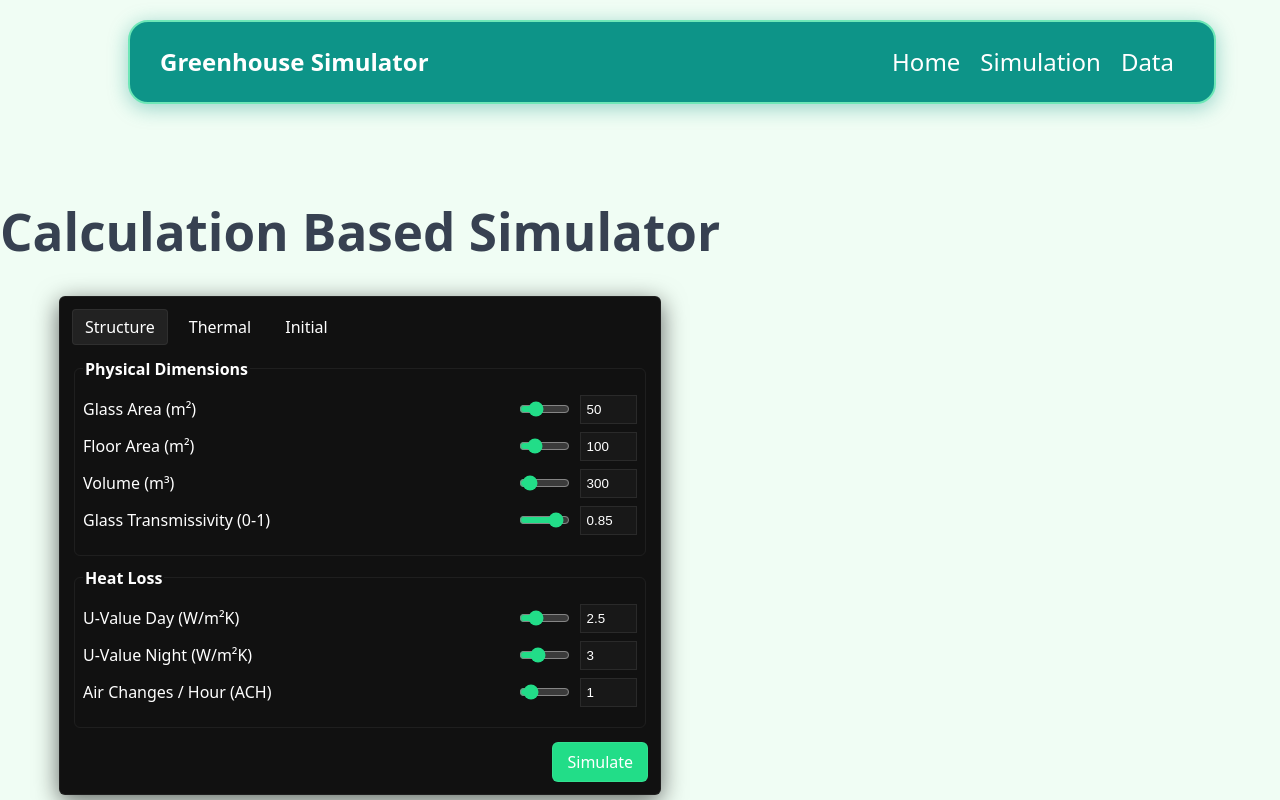
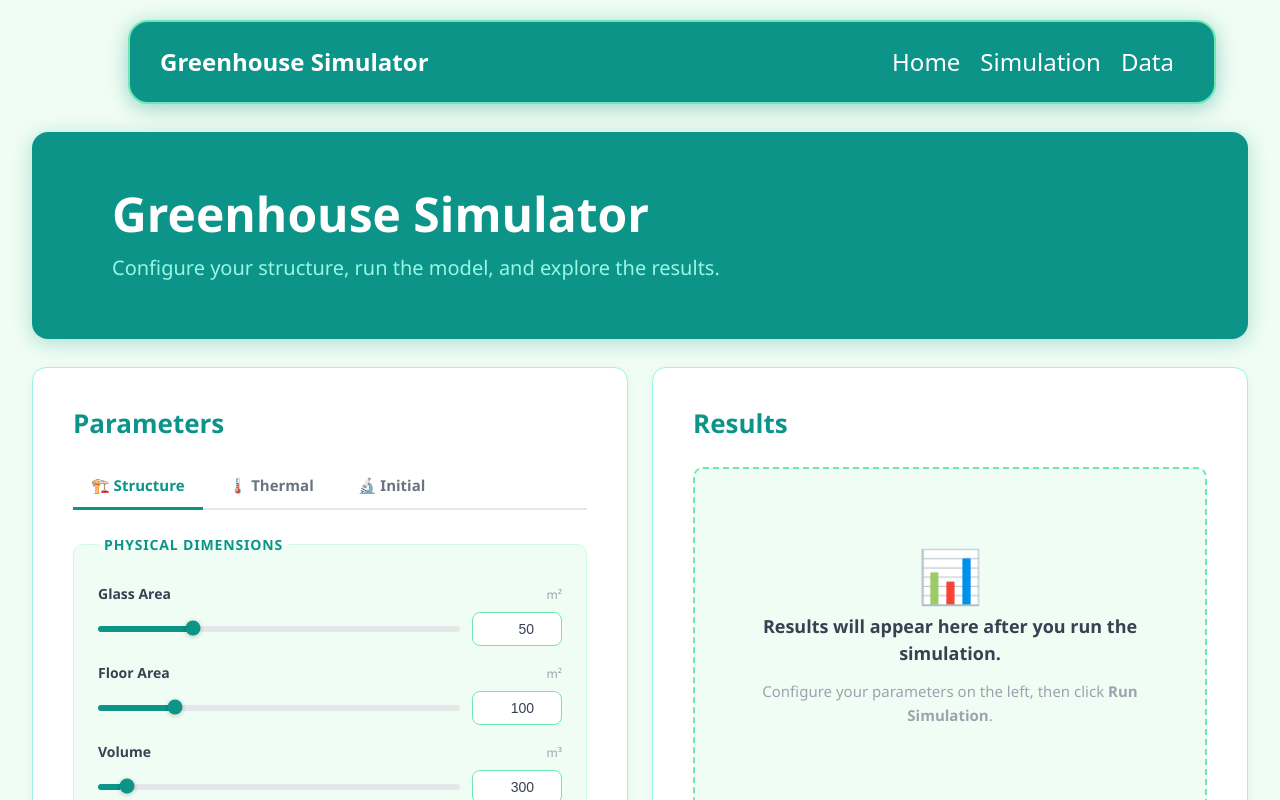
Before and after one commit to nthomas211/Solar-Greenhouse, a React (Vite) app in the folder frontend/greenhouse-simulation-app/: page /simulation in a window 1280 px wide. Shown: the top 800 px of the page. Built offline with nearby package versions, Linux system fonts and the light colour scheme.

Commit message:
sim-page styled

```diff
--- a/frontend/greenhouse-simulation-app/src/index.css
+++ b/frontend/greenhouse-simulation-app/src/index.css
@@ -11,6 +11,10 @@
   text-rendering: optimizeLegibility;
   -webkit-font-smoothing: antialiased;
   -moz-osx-font-smoothing: grayscale;
+}
+
+#root {
+  width: 100%;
 }
 
 a {
--- a/frontend/greenhouse-simulation-app/src/pages/Simulation.css
+++ b/frontend/greenhouse-simulation-app/src/pages/Simulation.css
@@ -1,43 +1,310 @@
-.cfg-tabs { display:flex; gap:8px; align-items:center; margin-bottom:12px; }
-.cfg-tab-btn { padding:6px 12px; border:1px solid transparent; border-radius:4px; cursor:pointer; background:none; }
-.cfg-tab-btn.active { background:#f0f0f0; border-color:#ccc; }
-.cfg-grid { display:grid; grid-template-columns:1fr 120px; gap:8px 12px; align-items:center; margin-bottom:12px; }
-.cfg-section-title { font-weight:600; margin:10px 0 6px; }
-.cfg-row { display:flex; gap:8px; align-items:center; }
-.cfg-range { width:100%; }
-.cfg-button { margin-top:14px; padding:8px 14px; border-radius:6px; border:1px solid #2b6; background:#2d8; cursor:pointer; }
-.cfg-input-number { width:100%; box-sizing:border-box; padding:6px; }
-fieldset { border:1px solid #eee; padding:8px; border-radius:6px; }
-.config-section {
-    width: 80%;
-    max-width: 1200px;
-    margin: 36px auto;
-    background: #111;
-    color: #fff;
-    border: 1px solid rgba(255,255,255,0.06) !important;
-    padding: 12px;
-    border-radius: 6px !important;
-    box-shadow: 0 6px 24px rgba(0,0,0,0.6);
+/* ═══════════════════════════════════════════
+   Simulation Page — matches Landing.jsx theme
+   Primary: #0d9488  Surface: #f0fdf4
+   Accent border: #99f6e4  Subtle: #6ee7b7
+   ═══════════════════════════════════════════ */
+
+/* ── Page shell ── */
+.sim-page {
+  min-height: 100vh;
+  width: 100%;
+  background-color: #f0fdf4;
+  padding: 32px;
+  font-family: "Segoe UI", sans-serif;
+  box-sizing: border-box;
 }
 
-/* keep tab text visible on dark bg */
-.cfg-tab-btn { color: inherit; }
-.cfg-tab-btn.active { background:#222; border-color: rgba(255,255,255,0.06); color:#fff; }
-
-/* fieldsets and labels */
-fieldset { background: transparent; border: 1px solid rgba(255,255,255,0.06); }
-legend, label, .cfg-section-title { color: inherit; }
-
-/* inputs on dark bg */
-input, select, textarea, .cfg-input-number {
-    background: rgba(255,255,255,0.03);
-    color: inherit;
-    border: 1px solid rgba(255,255,255,0.08);
-    box-sizing: border-box;
+/* ── Hero banner ── */
+.sim-hero {
+  background-color: #0d9488;
+  border-radius: 16px;
+  padding: 56px 80px;
+  margin-bottom: 28px;
+  box-shadow: 0 4px 20px rgba(13, 148, 136, 0.3);
 }
 
-/* range control styling hint */
-.cfg-range { accent-color: #2d8; }
+.sim-hero-title {
+  font-size: 48px;
+  font-weight: 800;
+  color: #ffffff;
+  margin: 0 0 12px 0;
+  line-height: 1.1;
+}
 
-/* action button */
-.cfg-button { background: #2d8; color: #fff; border-color: rgba(255,255,255,0.08); }
+.sim-hero-sub {
+  color: #99f6e4;
+  font-size: 20px;
+  margin: 0;
+}
+
+/* ── Two-column workspace ── */
+.sim-workspace {
+  display: grid;
+  grid-template-columns: 1fr 1fr;
+  gap: 24px;
+  align-items: start;
+}
+
+@media (max-width: 900px) {
+  .sim-workspace {
+    grid-template-columns: 1fr;
+  }
+}
+
+/* ── Shared card ── */
+.sim-card {
+  background: #ffffff;
+  border: 1px solid #99f6e4;
+  border-radius: 14px;
+  padding: 36px 40px;
+  box-shadow: 0 2px 10px rgba(0, 0, 0, 0.05);
+  box-sizing: border-box;
+}
+
+.sim-card-heading {
+  font-size: 26px;
+  font-weight: 700;
+  color: #0d9488;
+  margin: 0 0 24px 0;
+}
+
+/* ── Tabs ── */
+.sim-tabs {
+  display: flex;
+  gap: 8px;
+  margin-bottom: 24px;
+  border-bottom: 2px solid #e5e7eb;
+  padding-bottom: 0;
+}
+
+.sim-tab {
+  background: none;
+  border: none;
+  border-bottom: 3px solid transparent;
+  border-radius: 0;
+  padding: 8px 18px 12px;
+  margin-bottom: -2px;
+  font-size: 15px;
+  font-weight: 600;
+  color: #6b7280;
+  cursor: pointer;
+  transition: color 0.2s, border-color 0.2s;
+}
+
+.sim-tab:hover {
+  color: #0d9488;
+  border-color: #6ee7b7;
+}
+
+.sim-tab.active {
+  color: #0d9488;
+  border-color: #0d9488;
+}
+
+/* ── Fieldsets ── */
+.sim-fields {
+  display: flex;
+  flex-direction: column;
+  gap: 20px;
+}
+
+.sim-fieldset {
+  border: 1px solid #d1fae5;
+  border-radius: 10px;
+  padding: 20px 24px;
+  background: #f0fdf4;
+  margin: 0;
+}
+
+.sim-legend {
+  font-size: 14px;
+  font-weight: 700;
+  color: #0d9488;
+  text-transform: uppercase;
+  letter-spacing: 0.06em;
+  padding: 0 6px;
+}
+
+/* ── Individual field row ── */
+.field-row {
+  margin-top: 16px;
+}
+
+.field-row:first-of-type {
+  margin-top: 8px;
+}
+
+.field-label-row {
+  display: flex;
+  justify-content: space-between;
+  align-items: baseline;
+  margin-bottom: 8px;
+}
+
+.field-label {
+  font-size: 14px;
+  font-weight: 600;
+  color: #374151;
+}
+
+.field-unit {
+  font-size: 12px;
+  color: #9ca3af;
+  font-weight: 500;
+}
+
+.field-controls {
+  display: flex;
+  align-items: center;
+  gap: 12px;
+}
+
+.field-number {
+  width: 80px;
+  min-width: 90px;
+  padding: 8px 12px;
+  border: 1.5px solid #6ee7b7;
+  border-radius: 8px;
+  font-size: 14px;
+  font-weight: 500;
+  color: #374151;
+  background: #fff;
+  text-align: right;
+  transition: border-color 0.15s;
+  box-sizing: border-box;
+}
+
+.field-number:focus {
+  outline: none;
+  border-color: #0d9488;
+  box-shadow: 0 0 0 3px rgba(13, 148, 136, 0.15);
+}
+
+.slider-track {
+  flex: 1;
+  display: flex;
+  align-items: center;
+}
+
+.slider-fill {
+  display: none;
+}
+
+.field-slider {
+  width: 100%;
+  height: 6px;
+  margin: 0;
+  padding: 0;
+  cursor: pointer;
+  accent-color: #0d9488;
+  background: transparent;
+  border: none;
+  opacity: 1;
+  position: static;
+  transform: none;
+}
+
+.field-slider::-webkit-slider-runnable-track {
+  background: linear-gradient(to right, #0d9488 var(--pct), #e5e7eb var(--pct));
+  height: 6px;
+  border-radius: 999px;
+}
+
+.field-slider::-moz-range-track {
+  background: linear-gradient(to right, #0d9488 var(--pct), #e5e7eb var(--pct));
+  height: 6px;
+  border-radius: 999px;
+}
+
+.field-slider::-webkit-slider-thumb {
+  -webkit-appearance: none;
+  width: 18px;
+  height: 18px;
+  border-radius: 50%;
+  background: #0d9488;
+  border: 2px solid #fff;
+  box-shadow: 0 1px 4px rgba(0,0,0,0.2);
+  cursor: pointer;
+  margin-top: -6px;
+}
+
+
+
+/* ── Simulate button ── */
+.sim-actions {
+  margin-top: 28px;
+  display: flex;
+  justify-content: flex-end;
+}
+
+.sim-btn {
+  padding: 12px 32px;
+  background: #0d9488;
+  color: #fff;
+  border: none;
+  border-radius: 10px;
+  font-size: 16px;
+  font-weight: 700;
+  cursor: pointer;
+  letter-spacing: 0.02em;
+  transition: background 0.2s, box-shadow 0.2s, transform 0.1s;
+  box-shadow: 0 2px 8px rgba(13, 148, 136, 0.35);
+}
+
+.sim-btn:hover:not(:disabled) {
+  background: #0a7a70;
+  box-shadow: 0 4px 16px rgba(13, 148, 136, 0.45);
+  transform: translateY(-1px);
+}
+
+.sim-btn:active:not(:disabled) {
+  transform: translateY(0);
+}
+
+.sim-btn.loading,
+.sim-btn:disabled {
+  background: #6ee7b7;
+  cursor: not-allowed;
+  box-shadow: none;
+  transform: none;
+}
+
+/* ── Output placeholder ── */
+.sim-output {
+  min-height: 480px;
+  display: flex;
+  flex-direction: column;
+}
+
+.sim-output-placeholder {
+  flex: 1;
+  display: flex;
+  flex-direction: column;
+  align-items: center;
+  justify-content: center;
+  background: #f0fdf4;
+  border: 2px dashed #6ee7b7;
+  border-radius: 10px;
+  padding: 60px 40px;
+  text-align: center;
+  gap: 12px;
+}
+
+.sim-output-icon {
+  font-size: 52px;
+  line-height: 1;
+}
+
+.sim-output-label {
+  font-size: 18px;
+  font-weight: 600;
+  color: #374151;
+  margin: 0;
+}
+
+.sim-output-hint {
+  font-size: 15px;
+  color: #9ca3af;
+  margin: 0;
+  line-height: 1.6;
+}
--- a/frontend/greenhouse-simulation-app/src/pages/Simulation.jsx
+++ b/frontend/greenhouse-simulation-app/src/pages/Simulation.jsx
@@ -1,8 +1,65 @@
 import { useState } from 'react'
 import './Simulation.css'
 
-function Simulation() {
+const TABS = [
+  { id: 'structure', label: '🏗️ Structure' },
+  { id: 'thermal',   label: '🌡️ Thermal'   },
+  { id: 'initial',   label: '🔬 Initial'   },
+]
+
+const FIELDS = {
+  structure: [
+    {
+      legend: 'Physical Dimensions',
+      fields: [
+        { label: 'Glass Area',           name: 'glassArea',           unit: 'm²',    min: 0,   max: 200,  step: 0.1  },
+        { label: 'Floor Area',           name: 'floorArea',           unit: 'm²',    min: 0,   max: 500,  step: 0.1  },
+        { label: 'Volume',               name: 'volume',              unit: 'm³',    min: 0,   max: 5000, step: 1    },
+        { label: 'Glass Transmissivity', name: 'glassTransmissivity', unit: '0–1',   min: 0,   max: 1,    step: 0.01 },
+      ],
+    },
+    {
+      legend: 'Heat Loss',
+      fields: [
+        { label: 'U-Value Day',   name: 'uValueDay',   unit: 'W/m²K', min: 0, max: 10, step: 0.01 },
+        { label: 'U-Value Night', name: 'uValueNight', unit: 'W/m²K', min: 0, max: 10, step: 0.01 },
+        { label: 'Air Changes / Hour (ACH)', name: 'ach', unit: 'ACH', min: 0, max: 10, step: 0.1  },
+      ],
+    },
+  ],
+  thermal: [
+    {
+      legend: 'Thermal Mass',
+      fields: [
+        { label: 'Mass',                   name: 'mass',             unit: 'kg',    min: 0, max: 20000, step: 1   },
+        { label: 'Surface Area',           name: 'surfaceArea',      unit: 'm²',    min: 0, max: 2000,  step: 0.1 },
+        { label: 'Heat Transfer Coeff',    name: 'heatTransferCoeff',unit: 'W/m²K', min: 0, max: 100,   step: 0.1 },
+      ],
+    },
+    {
+      legend: 'Solar & Heating',
+      fields: [
+        { label: 'Solar to Air Fraction',  name: 'solarToAirFraction', unit: '0–1', min: 0,   max: 1,     step: 0.01 },
+        { label: 'Heater Max Power',       name: 'heaterMaxPower',     unit: 'W',   min: 0,   max: 20000, step: 10   },
+        { label: 'SetPoint Temperature',   name: 'setPoint',           unit: '°C',  min: -10, max: 40,    step: 0.1  },
+      ],
+    },
+  ],
+  initial: [
+    {
+      legend: 'Initial Conditions',
+      fields: [
+        { label: 'Air Temperature',  name: 'airTemp',  unit: '°C', min: -30, max: 60, step: 0.1 },
+        { label: 'Mass Temperature', name: 'massTemp', unit: '°C', min: -30, max: 60, step: 0.1 },
+        { label: 'Soil Temperature', name: 'soilTemp', unit: '°C', min: -30, max: 60, step: 0.1 },
+      ],
+    },
+  ],
+}
+
+export default function Simulation() {
   const [activeTab, setActiveTab] = useState('structure')
+  const [loading, setLoading] = useState(false)
   const [config, setConfig] = useState({
     glassArea: 50,
     floorArea: 100,
@@ -22,14 +79,16 @@ function Simulation() {
     soilTemp: 12,
   })
 
-  const update = (key, value) => setConfig(prev => ({ ...prev, [key]: parseFloat(value) }))
+  const update = (key, value) =>
+    setConfig(prev => ({ ...prev, [key]: parseFloat(value) }))
 
   const handleSimulate = async () => {
+    setLoading(true)
     const payload = {
-      name: "run_1",
+      name: 'run_1',
       location: { lat: 41.8781, lon: -87.6298 },
-      start_date: "2026-02-10",
-      end_date: "2026-02-14",
+      start_date: '2026-02-10',
+      end_date: '2026-02-14',
       parameters: {
         A_glass: config.glassArea,
         A_floor: config.floorArea,
@@ -47,114 +106,126 @@ function Simulation() {
         T_init: config.airTemp,
         T_mass_init: config.massTemp,
         T_soil_init: config.soilTemp,
-      }
+      },
     }
-
-    const res = await fetch("http://localhost:8000/run-simulation", {
-      method: "POST",
-      headers: { "Content-Type": "application/json" },
-      body: JSON.stringify(payload)
-    })
-
-    const data = await res.json()
-    console.log(data)
+    try {
+      const res = await fetch('http://localhost:8000/run-simulation', {
+        method: 'POST',
+        headers: { 'Content-Type': 'application/json' },
+        body: JSON.stringify(payload),
+      })
+      const data = await res.json()
+      console.log(data)
+    } catch (err) {
+      console.error(err)
+    } finally {
+      setLoading(false)
+    }
   }
 
-  const Field = ({ label, name, min, max, step }) => (
-    <>
-      <label>{label}</label>
-      <div className="cfg-row">
-        <input
-          type="range"
-          min={min} max={max} step={step}
-          value={config[name]}
-          onChange={e => update(name, e.target.value)}
-          className="cfg-range"
-        />
-        <input
-          type="number"
-          min={min} max={max} step={step}
-          value={config[name]}
-          onChange={e => update(name, e.target.value)}
-          className="cfg-input-number"
-        />
+  return (
+    <div className="sim-page">
+
+      {/* ── Page header ── */}
+      <div className="sim-hero">
+        <h1 className="sim-hero-title">Greenhouse Simulator</h1>
+        <p className="sim-hero-sub">Configure your structure, run the model, and explore the results.</p>
       </div>
-    </>
-  )
 
-  return (
-    <div>
-      <h1>Calculation Based Simulator</h1>
-      <div className="config-section" style={{border: '1px solid #ddd', padding: 12, borderRadius: 6}}>
+      {/* ── Two-column workspace ── */}
+      <div className="sim-workspace">
 
-        <div className="cfg-tabs">
-          <button className={`cfg-tab-btn ${activeTab === 'structure' ? 'active' : ''}`} onClick={() => setActiveTab('structure')}>Structure</button>
-          <button className={`cfg-tab-btn ${activeTab === 'thermal' ? 'active' : ''}`} onClick={() => setActiveTab('thermal')}>Thermal</button>
-          <button className={`cfg-tab-btn ${activeTab === 'initial' ? 'active' : ''}`} onClick={() => setActiveTab('initial')}>Initial</button>
+        {/* ── LEFT: Inputs ── */}
+        <div className="sim-card sim-inputs">
+          <h2 className="sim-card-heading">Parameters</h2>
+
+          {/* Tabs */}
+          <div className="sim-tabs">
+            {TABS.map(t => (
+              <button
+                key={t.id}
+                className={`sim-tab${activeTab === t.id ? ' active' : ''}`}
+                onClick={() => setActiveTab(t.id)}
+              >
+                {t.label}
+              </button>
+            ))}
+          </div>
+
+          {/* Fieldsets for active tab */}
+          <div className="sim-fields">
+            {FIELDS[activeTab].map(group => (
+              <fieldset key={group.legend} className="sim-fieldset">
+                <legend className="sim-legend">{group.legend}</legend>
+                {group.fields.map(f => (
+                  <FieldRow key={f.name} field={f} value={config[f.name]} onChange={update} />
+                ))}
+              </fieldset>
+            ))}
+          </div>
+
+          {/* Simulate button */}
+          <div className="sim-actions">
+            <button
+              className={`sim-btn${loading ? ' loading' : ''}`}
+              onClick={handleSimulate}
+              disabled={loading}
+            >
+              {loading ? 'Running…' : '▶ Run Simulation'}
+            </button>
+          </div>
         </div>
 
-        {activeTab === 'structure' && (
-          <div>
-            <fieldset>
-              <legend className="cfg-section-title">Physical Dimensions</legend>
-              <div className="cfg-grid">
-                <Field label="Glass Area (m²)" name="glassArea" min={0} max={200} step={0.1} />
-                <Field label="Floor Area (m²)" name="floorArea" min={0} max={500} step={0.1} />
-                <Field label="Volume (m³)" name="volume" min={0} max={5000} step={1} />
-                <Field label="Glass Transmissivity (0-1)" name="glassTransmissivity" min={0} max={1} step={0.01} />
-              </div>
-            </fieldset>
-            <fieldset style={{marginTop:10}}>
-              <legend className="cfg-section-title">Heat Loss</legend>
-              <div className="cfg-grid">
-                <Field label="U-Value Day (W/m²K)" name="uValueDay" min={0} max={10} step={0.01} />
-                <Field label="U-Value Night (W/m²K)" name="uValueNight" min={0} max={10} step={0.01} />
-                <Field label="Air Changes / Hour (ACH)" name="ach" min={0} max={10} step={0.1} />
-              </div>
-            </fieldset>
+        {/* ── RIGHT: Output placeholder ── */}
+        <div className="sim-card sim-output">
+          <h2 className="sim-card-heading">Results</h2>
+          <div className="sim-output-placeholder">
+            <span className="sim-output-icon">📊</span>
+            <p className="sim-output-label">
+              Results will appear here after you run the simulation.
+            </p>
+            <p className="sim-output-hint">
+              Configure your parameters on the left, then click <strong>Run Simulation</strong>.
+            </p>
           </div>
-        )}
+        </div>
 
-        {activeTab === 'thermal' && (
-          <div>
-            <fieldset>
-              <legend className="cfg-section-title">Thermal Mass</legend>
-              <div className="cfg-grid">
-                <Field label="Mass (kg)" name="mass" min={0} max={20000} step={1} />
-                <Field label="Surface Area (m²)" name="surfaceArea" min={0} max={2000} step={0.1} />
-                <Field label="Heat Transfer Coeff (W/m²K)" name="heatTransferCoeff" min={0} max={100} step={0.1} />
-              </div>
-            </fieldset>
-            <fieldset style={{marginTop:10}}>
-              <legend className="cfg-section-title">Solar & Heating</legend>
-              <div className="cfg-grid">
-                <Field label="Solar to Air Fraction" name="solarToAirFraction" min={0} max={1} step={0.01} />
-                <Field label="Heater Max Power (W)" name="heaterMaxPower" min={0} max={20000} step={10} />
-                <Field label="SetPoint Temperature (°C)" name="setPoint" min={-10} max={40} step={0.1} />
-              </div>
-            </fieldset>
-          </div>
-        )}
-
-        {activeTab === 'initial' && (
-          <div>
-            <fieldset>
-              <legend className="cfg-section-title">Initial Conditions</legend>
-              <div className="cfg-grid">
-                <Field label="Air Temperature (°C)" name="airTemp" min={-30} max={60} step={0.1} />
-                <Field label="Mass Temperature (°C)" name="massTemp" min={-30} max={60} step={0.1} />
-                <Field label="Soil Temperature (°C)" name="soilTemp" min={-30} max={60} step={0.1} />
-              </div>
-            </fieldset>
-          </div>
-        )}
-
-        <div style={{display:'flex', justifyContent:'flex-end'}}>
-          <button className="cfg-button" type="button" onClick={handleSimulate}>Simulate</button>
-        </div>
       </div>
     </div>
   )
 }
 
-export default Simulation
+/* ── Field row: label + slider + number input ── */
+function FieldRow({ field, value, onChange }) {
+  const { label, name, unit, min, max, step } = field
+  const pct = ((value - min) / (max - min)) * 100
+
+  return (
+    <div className="field-row">
+      <div className="field-label-row">
+        <span className="field-label">{label}</span>
+        <span className="field-unit">{unit}</span>
+      </div>
+      <div className="field-controls">
+        <div className="slider-track">
+          <div className="slider-fill" style={{ width: `${pct}%` }} />
+          <input
+            type="range"
+            min={min} max={max} step={step}
+            value={value}
+            onChange={e => onChange(name, e.target.value)}
+            className="field-slider"
+            style={{ '--pct': `${((value - min) / (max - min)) * 100}%` }}
+          />
+        </div>
+        <input
+          type="number"
+          min={min} max={max} step={step}
+          value={value}
+          onChange={e => onChange(name, e.target.value)}
+          className="field-number"
+        />
+      </div>
+    </div>
+  )
+}
```
